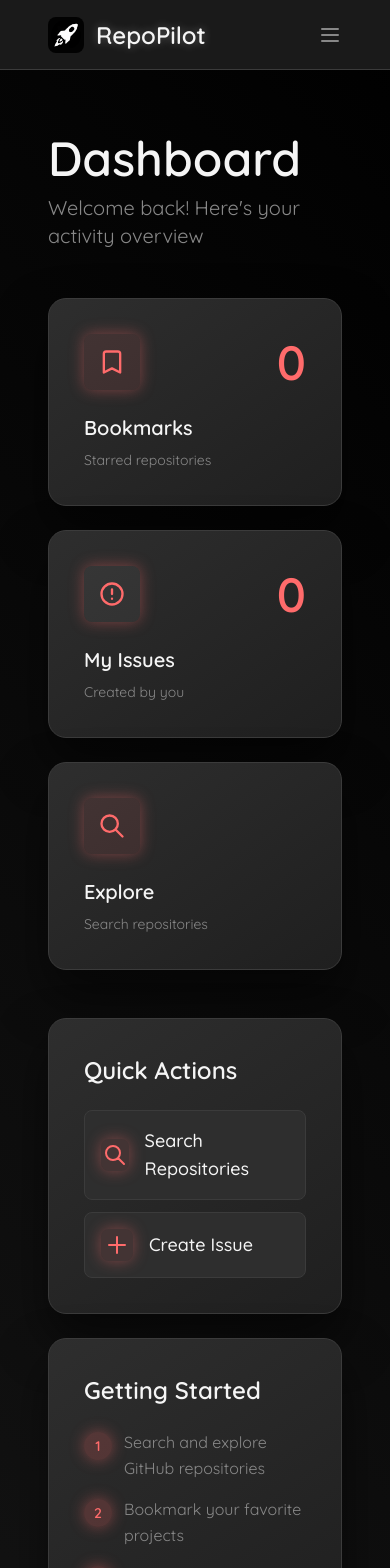
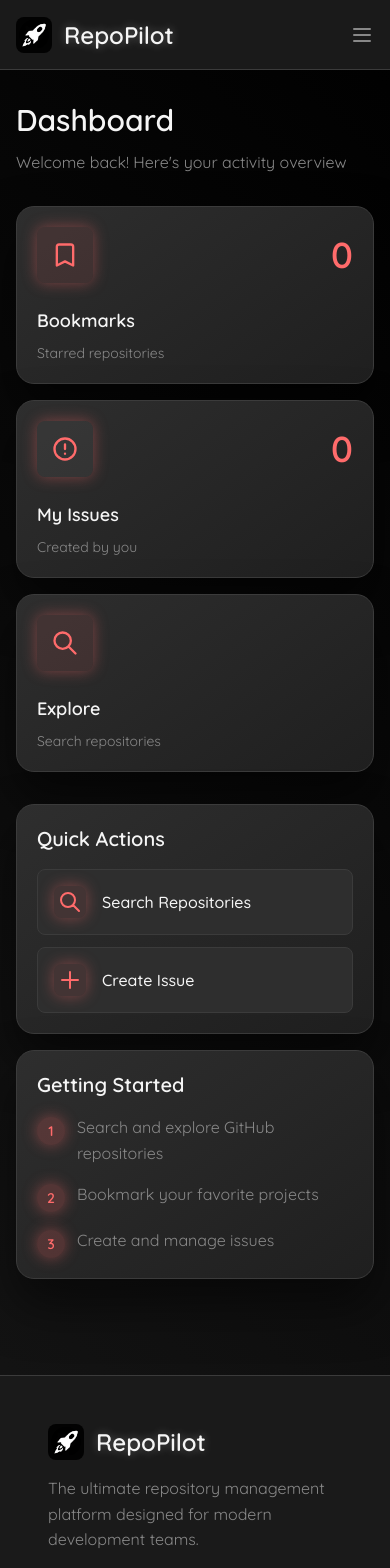
Before and after one commit to mausam-005/RepoPilot, a Next.js app in the folder frontend/: page /dashboard in a window 390 px wide. Shown: the top 1568 px of the page. Built offline with nearby package versions, Linux system fonts and the light colour scheme; no server answers; sample sign-in values are in the browser's storage.

Commit message:
Responsiveness improved for smaller screens

```diff
--- a/frontend/src/app/dashboard/page.js
+++ b/frontend/src/app/dashboard/page.js
@@ -45,45 +45,45 @@ export default function Dashboard() {
   }
 
   return (
-    <div className="container mx-auto my-auto px-12 py-16">
-      <div className="mb-12">
-        <h1 className="text-5xl font-bold text-primary mb-3">Dashboard</h1>
-        <p className="text-muted text-xl">Welcome back! Here's your activity overview</p>
+    <div className="container mx-auto my-auto px-4 sm:px-8 md:px-12 py-8 sm:py-12 md:py-16">
+      <div className="mb-8 sm:mb-12">
+        <h1 className="text-3xl sm:text-4xl md:text-5xl font-bold text-primary mb-3">Dashboard</h1>
+        <p className="text-muted text-base sm:text-lg md:text-xl">Welcome back! Here's your activity overview</p>
       </div>
 
-      <div className="grid grid-cols-1 md:grid-cols-3 gap-6 mb-12">
+      <div className="grid grid-cols-1 sm:grid-cols-2 md:grid-cols-3 gap-4 sm:gap-6 mb-8 sm:mb-12">
         <Link href="/bookmarks" className="group">
-          <div className="card-midnight p-8">
+          <div className="card-midnight p-6 sm:p-8">
             <div className="flex items-center justify-between mb-6">
               <div className="w-14 h-14 rounded-lg flex items-center justify-center glow-coral" style={{background: 'rgba(255, 107, 107, 0.1)'}}>
                 <svg className="w-7 h-7 text-coral" fill="none" stroke="currentColor" viewBox="0 0 24 24">
                   <path strokeLinecap="round" strokeLinejoin="round" strokeWidth={2} d="M5 5a2 2 0 012-2h10a2 2 0 012 2v16l-7-3.5L5 21V5z" />
                 </svg>
               </div>
-              <span className="text-5xl font-bold text-coral">{stats.bookmarks}</span>
+              <span className="text-4xl sm:text-5xl font-bold text-coral">{stats.bookmarks}</span>
             </div>
-            <h3 className="text-xl font-semibold text-primary mb-2">Bookmarks</h3>
+            <h3 className="text-lg sm:text-xl font-semibold text-primary mb-2">Bookmarks</h3>
             <p className="text-muted text-sm">Starred repositories</p>
           </div>
         </Link>
 
         <Link href="/myissues" className="group">
-          <div className="card-midnight p-8">
+          <div className="card-midnight p-6 sm:p-8">
             <div className="flex items-center justify-between mb-6">
               <div className="w-14 h-14 rounded-lg flex items-center justify-center glow-coral" style={{background: 'rgba(136, 136, 136, 0.1)'}}>
                 <svg className="w-7 h-7 text-coral" fill="none" stroke="currentColor" viewBox="0 0 24 24">
                   <path strokeLinecap="round" strokeLinejoin="round" strokeWidth={2} d="M12 8v4m0 4h.01M21 12a9 9 0 11-18 0 9 9 0 0118 0z" />
                 </svg>
               </div>
-              <span className="text-5xl font-bold text-coral">{stats.issues}</span>
+              <span className="text-4xl sm:text-5xl font-bold text-coral">{stats.issues}</span>
             </div>
-            <h3 className="text-xl font-semibold text-primary mb-2">My Issues</h3>
+            <h3 className="text-lg sm:text-xl font-semibold text-primary mb-2">My Issues</h3>
             <p className="text-muted text-sm">Created by you</p>
           </div>
         </Link>
 
         <Link href="/repositories" className="group">
-          <div className="card-midnight p-8">
+          <div className="card-midnight p-6 sm:p-8">
             <div className="flex items-center justify-between mb-6">
               <div className="w-14 h-14 rounded-lg flex items-center justify-center glow-coral" style={{background: 'rgba(255, 107, 107, 0.1)'}}>
                 <svg className="w-7 h-7 text-coral" fill="none" stroke="currentColor" viewBox="0 0 24 24">
@@ -91,15 +91,15 @@ export default function Dashboard() {
                 </svg>
               </div>
             </div>
-            <h3 className="text-xl font-semibold text-primary mb-2">Explore</h3>
+            <h3 className="text-lg sm:text-xl font-semibold text-primary mb-2">Explore</h3>
             <p className="text-muted text-sm">Search repositories</p>
           </div>
         </Link>
       </div>
 
-      <div className="grid grid-cols-1 md:grid-cols-2 gap-6">
+      <div className="grid grid-cols-1 md:grid-cols-2 gap-4 sm:gap-6">
         <div className="card-midnight">
-          <h2 className="text-2xl font-semibold text-primary mb-6">Quick Actions</h2>
+          <h2 className="text-xl sm:text-2xl font-semibold text-primary mb-4 sm:mb-6">Quick Actions</h2>
           <div className="space-y-3">
             <Link href="/repositories" className="flex items-center gap-4 p-4 rounded-lg hover:bg-opacity-80 transition-colors group border border-midnight" style={{background: 'var(--bg-tertiary)'}}>
               <div className="w-8 h-8 rounded-lg flex items-center justify-center glow-coral" style={{background: 'rgba(255, 107, 107, 0.1)'}}>
@@ -107,7 +107,7 @@ export default function Dashboard() {
                   <path strokeLinecap="round" strokeLinejoin="round" strokeWidth={2} d="M21 21l-6-6m2-5a7 7 0 11-14 0 7 7 0 0114 0z" />
                 </svg>
               </div>
-              <span className="text-primary font-medium text-lg">Search Repositories</span>
+              <span className="text-primary font-medium text-base sm:text-lg">Search Repositories</span>
             </Link>
             <Link href="/issues" className="flex items-center gap-4 p-4 rounded-lg hover:bg-opacity-80 transition-colors group border border-midnight" style={{background: 'var(--bg-tertiary)'}}>
               <div className="w-8 h-8 rounded-lg flex items-center justify-center glow-coral" style={{background: 'rgba(255, 107, 107, 0.1)'}}>
@@ -115,13 +115,13 @@ export default function Dashboard() {
                   <path strokeLinecap="round" strokeLinejoin="round" strokeWidth={2} d="M12 4v16m8-8H4" />
                 </svg>
               </div>
-              <span className="text-primary font-medium text-lg">Create Issue</span>
+              <span className="text-primary font-medium text-base sm:text-lg">Create Issue</span>
             </Link>
           </div>
         </div>
 
         <div className="card-midnight">
-          <h2 className="text-2xl font-semibold text-primary mb-6">Getting Started</h2>
+          <h2 className="text-xl sm:text-2xl font-semibold text-primary mb-4 sm:mb-6">Getting Started</h2>
           <ul className="space-y-4">
             <li className="flex items-start gap-3 ">
               <div className="w-7 h-7 rounded-full flex items-center justify-center flex-shrink-0 mt-0.5 glow-coral" style={{background: 'rgba(255, 107, 107, 0.2)'}}>
--- a/frontend/src/app/globals.css
+++ b/frontend/src/app/globals.css
@@ -87,10 +87,22 @@ body {
 .card-midnight {
   background: linear-gradient(145deg, #2e2e2e, #1f1f1f);
   border-radius: 18px;
-  padding: 35px;
+  padding: 20px;
   box-shadow: 0 25px 50px var(--shadow-soft);
   transition: all 0.3s ease;
   border: 1px solid var(--border-color);
+}
+
+@media (min-width: 640px) {
+  .card-midnight {
+    padding: 28px;
+  }
+}
+
+@media (min-width: 768px) {
+  .card-midnight {
+    padding: 35px;
+  }
 }
 
 .card-midnight:hover {
@@ -102,16 +114,23 @@ body {
 .btn-coral {
   background: var(--accent-coral);
   color: var(--text-primary);
-  padding: 14px 32px;
+  padding: 12px 24px;
   border-radius: 10px;
   font-weight: 600;
-  font-size: 16px;
+  font-size: 14px;
   border: none;
   cursor: pointer;
   transition: all 0.2s ease;
   display: inline-block;
   text-decoration: none;
   box-shadow: 0 0 15px var(--accent-coral-glow);
+}
+
+@media (min-width: 640px) {
+  .btn-coral {
+    padding: 14px 32px;
+    font-size: 16px;
+  }
 }
 
 .btn-coral:hover {
@@ -123,15 +142,22 @@ body {
 .btn-dark {
   background: var(--bg-secondary);
   color: var(--text-primary);
-  padding: 14px 32px;
+  padding: 12px 24px;
   border-radius: 10px;
   font-weight: 600;
-  font-size: 16px;
+  font-size: 14px;
   border: 1px solid var(--border-color);
   cursor: pointer;
   transition: all 0.2s ease;
   display: inline-block;
   text-decoration: none;
+}
+
+@media (min-width: 640px) {
+  .btn-dark {
+    padding: 14px 32px;
+    font-size: 16px;
+  }
 }
 
 .btn-dark:hover {
--- a/frontend/src/app/repositories/page.js
+++ b/frontend/src/app/repositories/page.js
@@ -114,8 +114,8 @@ export default function Repositories() {
   }
 
   return (
-    <div className="container mx-auto px-12 py-12">
-      <h1 className="text-4xl font-bold text-primary mb-6">Explore Repositories</h1>
+    <div className="container mx-auto px-4 sm:px-8 md:px-12 py-8 sm:py-12">
+      <h1 className="text-3xl sm:text-4xl font-bold text-primary mb-6">Explore Repositories</h1>
 
       <form onSubmit={handleSearch} className="card-midnight mb-8">
         <div className="mb-4">
@@ -283,13 +283,13 @@ export default function Repositories() {
           <div className="space-y-4">
             {repos.map((repo) => (
               <div key={repo.id} className="card-midnight">
-                <div className="flex justify-between items-start gap-4">
-                  <div className="flex-1">
-                    <a href={repo.html_url} target="_blank" rel="noopener noreferrer" className="text-xl font-semibold text-coral hover:underline">
+                <div className="flex flex-col sm:flex-row justify-between items-start gap-4">
+                  <div className="flex-1 w-full sm:w-auto">
+                    <a href={repo.html_url} target="_blank" rel="noopener noreferrer" className="text-lg sm:text-xl font-semibold text-coral hover:underline break-words">
                       {repo.full_name}
                     </a>
                     <p className="text-muted mt-2 mb-4">{repo.description || 'No description'}</p>
-                    <div className="flex items-center gap-4 text-sm text-muted">
+                    <div className="flex flex-wrap items-center gap-3 sm:gap-4 text-xs sm:text-sm text-muted">
                       {repo.language && (
                         <span className="flex items-center gap-1">
                           <svg className="w-3 h-3 text-coral" fill="currentColor" viewBox="0 0 20 20">
@@ -314,7 +314,7 @@ export default function Repositories() {
                   </div>
                   <button
                     onClick={() => toggleBookmark(repo)}
-                    className={`px-4 py-2 rounded-lg font-medium transition-colors ${
+                    className={`px-4 py-2 rounded-lg font-medium transition-colors text-sm whitespace-nowrap ${
                       bookmarkedIds.has(repo.id)
                         ? 'btn-coral'
                         : 'btn-dark'
--- a/frontend/src/components/Header.js
+++ b/frontend/src/components/Header.js
@@ -38,7 +38,7 @@ export default function Header() {
 
   return (
     <header className="bg-secondary border-b border-midnight sticky top-0 z-50" style={{height: '70px', background: 'var(--bg-secondary)'}}>
-      <nav className="container mx-auto px-12 h-full flex items-center justify-between">
+      <nav className="container mx-auto px-4 sm:px-8 md:px-12 h-full flex items-center justify-between">
         <Link href="/" className="flex items-center gap-3">
           <img src="/repopilot.png" alt="RepoPilot" className="w-9 h-9 rounded-lg" />
           <span className="text-2xl font-bold text-primary" style={{textShadow: '0 0 10px rgba(255, 255, 255, 0.3)'}}>
```
Also changed, not shown: frontend/src/app/bookmarks/page.js (+10 -10 lines), frontend/src/app/issues/page.js (+9 -9 lines), frontend/src/app/myissues/page.js (+10 -10 lines), frontend/src/components/Hero.js (+9 -9 lines).
